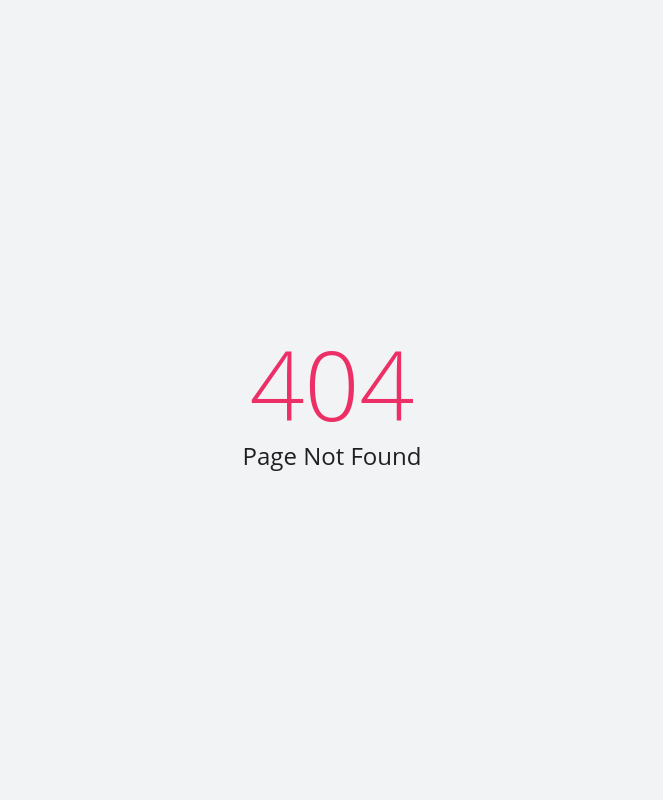
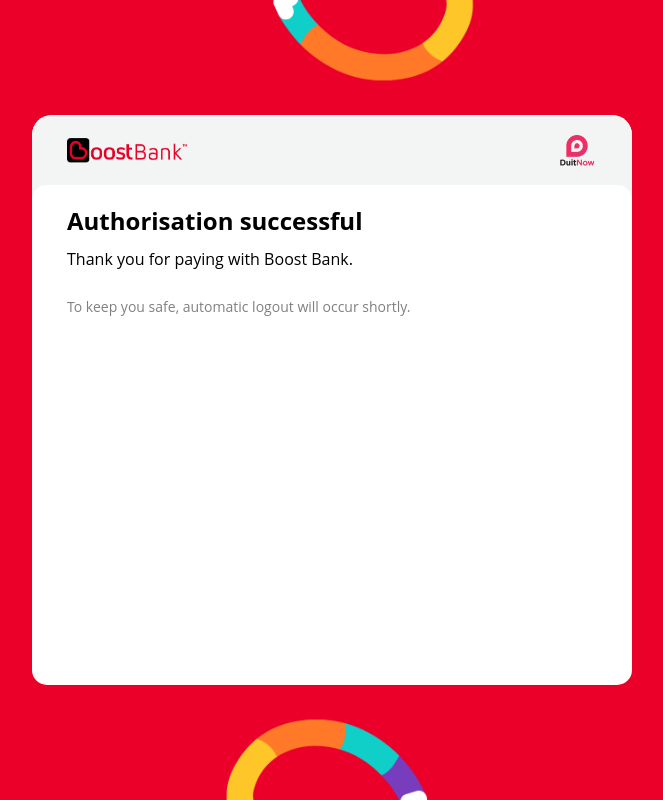
Before and after one commit to rgpeiris/boost-web, a React (Create React App) app: page /transaction-success in a window 1280 px wide. Before the commit this address had no page. Shown: the whole page, without its empty margins (308-971 px from the left). Built offline with nearby package versions, Linux system fonts and the light colour scheme.

Commit message:
Transaction, Trans Success, Trans Fail related UI changes

```diff
--- a/src/assets/images/index.ts
+++ b/src/assets/images/index.ts
@@ -1,6 +1,7 @@
 import waveHand from './common/wave_hand/wave_hand.png';
 import duitnowLogo from './common/duitnow_logo/duitnow_logo.png';
 import boostBankLogo from './common/boost_bank_logo/boost_bank_logo.png';
+import backgroundWeb from './common/background_web/background_web.png';
 
 type AssetPaths = {
   [key: string]: string;
@@ -15,5 +16,6 @@
     wave_hand: waveHand,
     duitnow_logo: duitnowLogo,
     boost_bank_logo: boostBankLogo,
+    background_web: backgroundWeb,
   },
 };
--- /dev/null
+++ b/src/components/customCard/index.tsx
@@ -0,0 +1,53 @@
+import React, { CSSProperties, ReactNode, MouseEventHandler } from 'react';
+
+import Wrapper from '../../components/wrapper';
+
+interface CustomCardProps {
+  isMobile: boolean;
+  children: ReactNode;
+  style?: CSSProperties;
+  onClick?: MouseEventHandler<HTMLDivElement>;
+}
+
+const CustomCard = React.forwardRef<HTMLDivElement, CustomCardProps>(
+  (props, ref) => {
+    const { isMobile = false, children, style, onClick } = props;
+
+    return (
+      <div
+        ref={ref}
+        style={{
+          borderRadius: isMobile ? '40px' : '20px',
+          backgroundColor: '#f3f4f4',
+          width: isMobile ? '350px' : '600px',
+          ...style,
+        }}
+        onClick={onClick}
+      >
+        <div
+          style={{
+            backgroundColor: '#f3f4f4',
+            padding: isMobile ? '15px 20px 15px 20px' : '15px 35px 15px 35px',
+            borderRadius: isMobile ? '20px' : '20px',
+          }}
+        >
+          <Wrapper isMobile={isMobile} />
+        </div>
+        <div
+          style={{
+            backgroundColor: '#ffffff',
+            padding: isMobile ? '20px' : '18px 35px',
+            borderRadius: isMobile ? '15px' : '15px',
+            minHeight: '500px',
+          }}
+        >
+          {children}
+        </div>
+      </div>
+    );
+  },
+);
+
+CustomCard.displayName = 'CustomCard';
+
+export default CustomCard;
--- /dev/null
+++ b/src/components/header/index.tsx
@@ -0,0 +1,23 @@
+import React from 'react';
+import { Typography } from '@mui/material';
+
+interface HeaderProps {
+  isMobile: boolean;
+  title: string;
+}
+
+const Header: React.FC<HeaderProps> = ({ isMobile, title }) => {
+  return (
+    <Typography
+      sx={{
+        fontSize: isMobile ? '20px' : '24px',
+        color: '#000000',
+        fontWeight: 'bold',
+      }}
+    >
+      {title}
+    </Typography>
+  );
+};
+
+export default Header;
--- /dev/null
+++ b/src/components/wrapper/index.tsx
@@ -0,0 +1,33 @@
+import React from 'react';
+import { Grid } from '@mui/material';
+
+import { Assets } from '../../assets/images';
+
+interface WrapperProps {
+  isMobile: boolean;
+}
+
+const Wrapper: React.FC<WrapperProps> = ({ isMobile }) => {
+  return (
+    <Grid item container justifyContent="space-between" alignItems="center">
+      <img
+        src={Assets.common.boost_bank_logo}
+        alt="boost-bank-logo"
+        style={{
+          width: isMobile ? '120px' : '120px',
+          height: isMobile ? '25px' : '25px',
+        }}
+      />
+      <img
+        src={Assets.common.duitnow_logo}
+        alt="duitnow-logo"
+        style={{
+          width: isMobile ? '40px' : '40px',
+          height: isMobile ? '40px' : '40px',
+        }}
+      />
+    </Grid>
+  );
+};
+
+export default Wrapper;
--- a/src/hooks/useAuth.ts
+++ b/src/hooks/useAuth.ts
@@ -1,5 +1,5 @@
 const useAuth = (): boolean => {
-  return false;
+  return true;
 };
 
 export default useAuth;
--- /dev/null
+++ b/src/pages/transaction/TransactionFail.tsx
@@ -0,0 +1,54 @@
+import React from 'react';
+import { Box, Typography } from '@mui/material';
+
+import CustomCard from '../../components/customCard';
+import Header from '../../components/header';
+
+import { Assets } from '../../assets/images';
+
+interface TransactionFailProps {
+  isMobile: boolean;
+}
+
+const TransactionFail: React.FC<TransactionFailProps> = ({ isMobile }) => {
+  return (
+    <Box
+      sx={{
+        flexGrow: 1,
+        display: 'flex',
+        flexDirection: 'column',
+        height: '100vh',
+        background: isMobile
+          ? '#ea0029'
+          : `url(${Assets.common.background_web}) center no-repeat`,
+        backgroundSize: 'cover',
+        alignItems: 'center',
+        justifyContent: 'center',
+      }}
+    >
+      <CustomCard isMobile={isMobile}>
+        <Header isMobile={isMobile} title={'Authorisation unsuccessful'} />
+        <Typography
+          sx={{
+            fontSize: isMobile ? '15px' : '16px',
+            color: '#000000',
+            mt: '8px',
+          }}
+        >
+          The transaction was cancelled.
+        </Typography>
+        <Typography
+          sx={{
+            fontSize: isMobile ? '12px' : '14px',
+            color: '#808080',
+            mt: '25px',
+          }}
+        >
+          To keep you safe, automatic logout will occur shortly.
+        </Typography>
+      </CustomCard>
+    </Box>
+  );
+};
+
+export default TransactionFail;
--- /dev/null
+++ b/src/pages/transaction/TransactionSuccess.tsx
@@ -0,0 +1,56 @@
+import React from 'react';
+import { Box, Typography } from '@mui/material';
+
+import CustomCard from '../../components/customCard';
+import Header from '../../components/header';
+
+import { Assets } from '../../assets/images';
+
+interface TransactionSuccessProps {
+  isMobile: boolean;
+}
+
+const TransactionSuccess: React.FC<TransactionSuccessProps> = ({
+  isMobile,
+}) => {
+  return (
+    <Box
+      sx={{
+        flexGrow: 1,
+        display: 'flex',
+        flexDirection: 'column',
+        height: '100vh',
+        background: isMobile
+          ? '#ea0029'
+          : `url(${Assets.common.background_web}) center no-repeat`,
+        backgroundSize: 'cover',
+        alignItems: 'center',
+        justifyContent: 'center',
+      }}
+    >
+      <CustomCard isMobile={isMobile}>
+        <Header isMobile={isMobile} title={'Authorisation successful'} />
+        <Typography
+          sx={{
+            fontSize: isMobile ? '15px' : '16px',
+            color: '#000000',
+            mt: '8px',
+          }}
+        >
+          Thank you for paying with Boost Bank.
+        </Typography>
+        <Typography
+          sx={{
+            fontSize: isMobile ? '12px' : '14px',
+            color: '#808080',
+            mt: '25px',
+          }}
+        >
+          To keep you safe, automatic logout will occur shortly.
+        </Typography>
+      </CustomCard>
+    </Box>
+  );
+};
+
+export default TransactionSuccess;
--- a/src/pages/transaction/index.ts
+++ b/src/pages/transaction/index.ts
@@ -1 +1,3 @@
 export { default as Transaction } from './Transaction';
+export { default as TransactionSuccess } from './TransactionSuccess';
+export { default as TransactionFail } from './TransactionFail';
--- a/src/pages/transaction/transaction.tsx
+++ b/src/pages/transaction/transaction.tsx
@@ -1,5 +1,10 @@
 import React from 'react';
-import { Box, Typography } from '@mui/material';
+import { Box } from '@mui/material';
+
+import CustomCard from '../../components/customCard';
+import Header from '../../components/header';
+
+import { Assets } from '../../assets/images';
 
 interface TransactionProps {
   isMobile: boolean;
@@ -9,16 +14,24 @@
   return (
     <Box
       sx={{
-        height: '100vh',
+        flexGrow: 1,
         display: 'flex',
         flexDirection: 'column',
+        height: '100vh',
+        background: isMobile
+          ? '#ea0029'
+          : `url(${Assets.common.background_web}) center no-repeat`,
+        backgroundSize: 'cover',
         alignItems: 'center',
         justifyContent: 'center',
       }}
     >
-      <Typography align="center" variant="h5">
-        {isMobile ? 'TRANSACTION MOBILE PAGE' : 'TRANSACTION WEB PAGE'}
-      </Typography>
+      <CustomCard isMobile={isMobile}>
+        <Header
+          isMobile={isMobile}
+          title={'Authorise this transaction on Boost Bank App'}
+        />
+      </CustomCard>
     </Box>
   );
 };
--- a/src/routes/route.tsx
+++ b/src/routes/route.tsx
@@ -10,7 +10,11 @@
 import ComingSoon from '../pages/ComingSoon';
 import PageNotFound from '../pages/PageNotFound';
 import { Initial, Detail } from '../pages/auth';
-import { Transaction } from '../pages/transaction';
+import {
+  Transaction,
+  TransactionSuccess,
+  TransactionFail,
+} from '../pages/transaction';
 
 const Navigator: React.FC = () => {
   /**
@@ -36,6 +40,14 @@
             path="/transaction"
             element={<Transaction isMobile={isMobile} />}
           />
+          <Route
+            path="/transaction-success"
+            element={<TransactionSuccess isMobile={isMobile} />}
+          />
+          <Route
+            path="/transaction-fail"
+            element={<TransactionFail isMobile={isMobile} />}
+          />
         </Route>
       </Routes>
     </BrowserRouter>
```
Also changed, not shown: src/assets/images/common/background_web/background_web.png (added).
